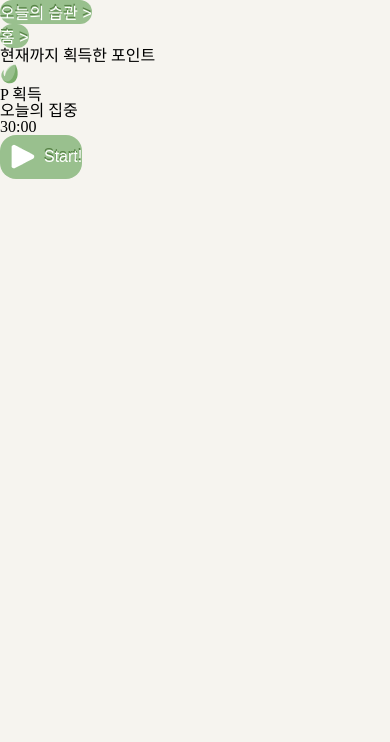
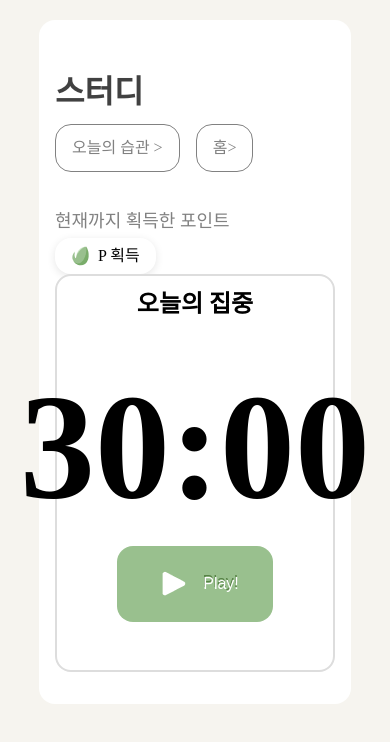
Before and after one commit to Let-s-Study/codit-first-team-mission, a React (Vite) app: page / in a window 390 px wide. Shown: the top 742 px of the page. Built offline with nearby package versions, Linux system fonts and the light colour scheme; a web font is replaced by a local one.

Commit message:
Feat: Complete FocusPage scss work
집중의 숲 scss 작업 완료.

```diff
--- a/src/App.jsx
+++ b/src/App.jsx
@@ -1,13 +1,15 @@
 import { BrowserRouter as Router, Routes, Route } from "react-router-dom";
 import "./styles/global.scss";
 import { Layout } from "./components/layout/Layout";
-import AttentionPage from "./page/attentionpage/attentionpage";
+import FocusPage from "./page/focuspage/focuspage";
 function App() {
   return (
     <Router>
       <Layout>
         <Routes>
-          <Route></Route>
+          <Route>
+            <FocusPage />
+          </Route>
         </Routes>
       </Layout>
     </Router>
--- a/src/main.jsx
+++ b/src/main.jsx
@@ -2,11 +2,14 @@ import { StrictMode } from "react";
 import { createRoot } from "react-dom/client";
 import "./styles/global.scss";
 import App from "./App.jsx";
-import AttentionPage from "./page/attentionpage/attentionpage.jsx";
+import FocusPage from "./page/focuspage/focuspage.jsx";
+import { BrowserRouter } from "react-router-dom";
 
 createRoot(document.getElementById("root")).render(
   <StrictMode>
-    {/*<App />*/}
-    <AttentionPage />
+    <BrowserRouter>
+      {/*<App />*/}
+      <FocusPage />
+    </BrowserRouter>
   </StrictMode>
 );
--- a/src/page/attentionpage/components/timerHeader.jsx
+++ /dev/null
@@ -1,34 +0,0 @@
-import PointIcon from "@/assets/ic_point.png";
-
-function TimerHeader() {
-  return (
-    <div className="wrapper">
-      <div className="studyBox">
-        <p>{/*api로 스터디 이름 가져오기*/}</p>
-        <button
-          type="button"
-          className="habbitButton"
-          onClick="location.href='../habit'"
-        >
-          {/* 링크추가*/}
-          <p> 오늘의 습관 {">"} </p>
-        </button>
-        <button
-          type="button"
-          className="homeButton"
-          onClick="location.href='../home'"
-        >
-          {" "}
-          {/* 링크추가*/}
-          <p> 홈 {">"} </p>
-        </button>
-      </div>
-      <div className="pointBox">
-        <p>현재까지 획득한 포인트</p>
-        <img src={PointIcon} /> <p>{/* api로 포인트 가져오기 */}P 획득 </p>
-      </div>
-    </div>
-  );
-}
-
-export default TimerHeader;
--- a/src/page/attentionpage/components/timer.jsx
+++ b/src/page/focuspage/components/timer.jsx
@@ -1,7 +1,9 @@
 import { useState, useEffect } from "react";
 import PauseIcon from "@/assets/btn_pause.png";
 import PlayIcon from "@/assets/ic_play.png";
+import StopIcon from "@/assets/ic_stop.png";
 import RestartIcon from "@/assets/btn_restart.png";
+import styles from "./timer.module.scss";
 
 function Timer() {
   const [initialTime, setInitialTime] = useState(30 * 60);
@@ -10,10 +12,11 @@ function Timer() {
   const [isEditing, setIsEditing] = useState(false);
   const [editValue, setEditValue] = useState(String(initialTime / 60));
   const [pauseToast, setPauseToast] = useState(false);
+  const [finishToast, setFinishToast] = useState(false);
 
   useEffect(() => {
     let interval = null;
-    if (isRunning && secondsLeft > 0) {
+    if (isRunning) {
       interval = setInterval(() => {
         setSecondsLeft((prev) => prev - 1);
       }, 1000);
@@ -40,11 +43,13 @@ function Timer() {
     }
   };
   const viewedTime = () => {
-    // 타이머 외형
-    const minutes = Math.floor(secondsLeft / 60);
-    const seconds = secondsLeft % 60;
+    // 타이머 시간 형식
+    const isMinus = secondsLeft < 0;
+    const absSeconds = Math.abs(secondsLeft);
+    const minutes = Math.floor(absSeconds / 60);
+    const seconds = absSeconds % 60;
     const viewedSeconds = seconds < 10 ? `0${seconds}` : seconds;
-    return `${minutes}:${viewedSeconds}`;
+    return `${isMinus ? "-" : ""} ${minutes}:${viewedSeconds}`;
   };
   const handleInputBlur = () => {
     // 영역에서 벗어나면 입력모드 취소
@@ -56,11 +61,17 @@ function Timer() {
     // 타이머 시작
     setIsRunning(true);
     setPauseToast(false);
+    setFinishToast(false);
   };
   const handlePause = () => {
     setIsRunning(false);
     setPauseToast(true);
     // 타이머 정지
+  };
+  const handleStop = () => {
+    setIsRunning(false);
+    setFinishToast(true);
+    setSecondsLeft(initialTime);
   };
   const handleReset = () => {
     setIsRunning(false);
@@ -68,14 +79,16 @@ function Timer() {
     setPauseToast(false);
     //타이머 초기화
   };
+  const calPoint = 3 + parseInt(initialTime / 10);
 
+  const isMinus = secondsLeft < 0;
   return (
-    <div className="wrapper">
-      <div className="attention">
-        <h3>오늘의 집중</h3>
+    <div className={styles.wrapper}>
+      <div className={styles.focus}>
+        <p className={styles.timerTitle}>오늘의 집중</p>
       </div>
-      <div className="timer">
-        <div className="stopWatch">
+      <div className={styles.timer}>
+        <div className={styles.stopWatch}>
           {isEditing ? (
             <input
               type="number"
@@ -84,43 +97,71 @@ function Timer() {
               onKeyDown={handleInputKeyDown}
               onBlur={handleInputBlur}
               autoFocus
-              className="timeInput"
+              className={styles.timeInput}
             />
           ) : (
-            <div onClick={handleDisplayClick} className="timeDisplay">
+            <div onClick={handleDisplayClick} className={styles.timeDisplay}>
               {viewedTime()}
             </div>
           )}
         </div>
-        <div className="buttonWrapper">
+        <div className={styles.buttonWrapper}>
           {isRunning ? ( // 정지시 버튼 안보이게
-            <button type="button" className="pauseButton" onClick={handlePause}>
-              <img src={PauseIcon} alt="Pause" />
+            <button
+              type="button"
+              className={styles.pauseButton}
+              onClick={handlePause}
+            >
+              <img src={PauseIcon} alt="일시정지" />
             </button>
           ) : (
-            <div className="blank"></div>
+            <div className={styles.blank}></div>
           )}
+
+          {isMinus ? ( // 시간 초과시
             <button
               type="button"
-            className="button"
+              className={styles.button}
+              onClick={handleStop}
+            >
+              <img src={StopIcon} alt="정지" />
+              <p>Stop!</p>
+            </button>
+          ) : (
+            <button
+              type="button"
+              className={styles.button}
               onClick={handleStart}
               disabled={isRunning}
             >
-            <img src={PlayIcon} />
-            <p>Start!</p>
+              <img src={PlayIcon} alt="시작" />
+              <p>Play!</p>
             </button>
+          )}
+
           {isRunning ? (
-            <button type="button" className="resetButton" onClick={handleReset}>
-              <img src={RestartIcon} alt="Restart" />
+            <button
+              type="button"
+              className={styles.resetButton}
+              onClick={handleReset}
+            >
+              <img src={RestartIcon} alt="초기화" />
             </button>
           ) : (
-            <div className="blank"></div>
+            <div className={styles.blank}></div>
           )}
         </div>
       </div>
-      <div className="toastMessage">
-        {pauseToast && <p>"🚨 집중이 중단되었습니다"</p>}
+      {pauseToast && (
+        <div className={styles.pauseMessage}>
+          <p>🚨 집중이 중단되었습니다</p>
         </div>
+      )}
+      {finishToast && (
+        <div className={styles.finishMessage}>
+          <p>🎉 {calPoint} 포인트를 획득했습니다!</p>
+        </div>
+      )}
     </div>
   );
 }
--- /dev/null
+++ b/src/page/focuspage/components/timer.module.scss
@@ -0,0 +1,125 @@
+@use "../../../styles/global.scss" as *;
+
+.wrapper {
+  width: 100%;
+  max-width: 1280px;
+  padding: 1rem;
+  display: flex;
+  flex-direction: column;
+  align-items: center;
+  gap: 1.5rem;
+  background-color: #fff;
+  justify-content: center;
+  flex-grow: 1;
+  border-radius: 1rem;
+  border: 0.125rem solid #dddddd;
+}
+
+.timerTitle {
+  font-family: Pretendard;
+  font-weight: 800;
+  font-style: ExtraBold;
+  font-size: 1.5rem;
+  line-height: 100%;
+  letter-spacing: 0%;
+  text-align: right;
+  vertical-align: middle;
+}
+
+.timer {
+  @include flexCenter;
+  flex-direction: column;
+  width: 100%;
+  max-width: 1280px;
+  padding: 2rem;
+  background-color: #fff;
+  border-radius: 0.5rem;
+  gap: 1.5rem;
+}
+
+.stopWatch {
+  .timeDisplay {
+    font-family: Pretendard;
+    font-weight: 800;
+    font-style: ExtraBold;
+    font-size: 9.375rem;
+    line-height: 100%;
+    letter-spacing: 0%;
+    text-align: center;
+    vertical-align: middle;
+  }
+}
+
+.timeInput {
+  font-family: Pretendard;
+  font-weight: 800;
+  font-style: ExtraBold;
+  font-size: 9.375rem;
+  width: 100%;
+  text-align: center;
+}
+
+.buttonWrapper {
+  @include flexCenter;
+  gap: 0.75rem;
+  width: 100%;
+}
+
+.button {
+  @include flexCenter;
+  gap: 0.5rem;
+  padding: 1rem 3rem;
+  &:disabled {
+    background-color: #818181;
+    color: #fff;
+    cursor: not-allowed;
+  }
+}
+
+.pauseButton,
+.resetButton {
+  background: none;
+  border: none;
+  padding: 0;
+  img {
+    height: 2.5rem;
+    width: 2.5rem;
+  }
+}
+
+.pauseMessage {
+  display: flex;
+  height: 2.9375rem;
+  width: 13.9375rem;
+  background-color: #fde0e9;
+  align-items: center;
+  border-radius: 1rem;
+  justify-content: center;
+  color: #f50e0e;
+  font-weight: 500;
+}
+.finishMessage {
+  display: flex;
+  height: 2.9375rem;
+  width: 13.9375rem;
+  background-color: #e1edde;
+  align-items: center;
+  border-radius: 1rem;
+  justify-content: center;
+  color: #578246;
+  font-weight: 500;
+}
+
+@media (max-width: 48rem) {
+  .timeInput,
+  .timeDisplay {
+    font-size: 5rem;
+  }
+}
+
+@media (min-width: 48rem) and (max-width: 64rem) {
+  .timeInput,
+  .timeDisplay {
+    font-size: 7.5rem;
+  }
+}
--- /dev/null
+++ b/src/page/focuspage/components/timerHeader.jsx
@@ -0,0 +1,34 @@
+import PointIcon from "@/assets/ic_point.png";
+import Style from "./timerHeader.module.scss";
+import { Link } from "react-router-dom";
+function TimerHeader() {
+  return (
+    <div className={Style.wrapper}>
+      <div className={Style.studyBox}>
+        <p className={Style.studyTitle}>
+          스터디{/*api로 스터디 이름 가져오기*/}
+        </p>
+        <div className={Style.linkButtons}>
+          <Link to="../habbit" className={Style.linkButton}>
+            {" "}
+            오늘의 습관 {">"}
+          </Link>
+
+          <Link to="../home" className={Style.linkButton}>
+            {" "}
+            홈{">"}
+          </Link>
+        </div>
+      </div>
+      <div className={Style.pointSection}>
+        <p className={Style.gainPoint}>현재까지 획득한 포인트</p>
+        <div className={Style.pointBox}>
+          <img src={PointIcon} alt="point" />{" "}
+          <p>{/* api로 포인트 가져오기 */}P 획득 </p>
+        </div>
+      </div>
+    </div>
+  );
+}
+
+export default TimerHeader;
--- /dev/null
+++ b/src/page/focuspage/components/timerHeader.module.scss
@@ -0,0 +1,74 @@
+@use "@/styles/global.scss" as *;
+* {
+  box-sizing: border-box;
+}
+
+.wrapper {
+  width: 100%;
+  max-width: 80rem;
+  display: flex;
+  flex-direction: column;
+  align-items: flex-start;
+  background-color: #fff;
+  gap: 1rem;
+}
+.studyBox {
+  width: 100%;
+  display: flex;
+  justify-content: space-between;
+  align-items: center;
+  margin: 24px auto;
+  .studyTitle {
+    font-size: 2rem;
+    font-weight: 800;
+    color: #414141;
+  }
+  .linkButtons {
+    display: flex;
+    gap: 1rem;
+    .linkButton {
+      padding: 1rem;
+      display: flex;
+      justify-content: center;
+      align-items: center;
+      height: 3rem;
+      border-radius: 1rem;
+      border: 0.0625rem solid #818181;
+      color: #818181;
+      font-weight: 500;
+      &:hover {
+        background-color: #818181;
+      }
+    }
+  }
+}
+.pointSection {
+  width: 100%;
+  display: flex;
+  flex-direction: column;
+  align-items: flex-start;
+  gap: 0.5rem;
+  .gainPoint {
+    color: #818181;
+    font-weight: 400;
+    font-size: 1.125rem;
+  }
+  .pointBox {
+    @include flexCenter;
+    gap: 0.5rem;
+    padding: 0.5rem 1rem;
+    border-radius: 1rem;
+    box-shadow: 0 0.125rem 0.5rem #0000001a;
+  }
+}
+
+@media (max-width: 48rem) {
+  .studyBox {
+    flex-direction: column;
+    align-items: flex-start;
+    gap: 1rem;
+  }
+  .pointSection {
+    align-items: flex-start;
+  }
+}
--- a/src/page/attentionpage/attentionpage.jsx
+++ b/src/page/focuspage/focuspage.jsx
@@ -1,15 +1,16 @@
 import React from "react";
 import TimerHeader from "./components/timerHeader";
+
 import Timer from "./components/timer";
-import "./attentionpage.scss";
+import Style from "./focuspage.module.scss";
 
-function AttentionPage() {
+function FocusPage() {
   return (
-    <div className="wrapper">
+    <div className={Style.wrapper}>
       <TimerHeader />
       <Timer />
     </div>
   );
 }
 
-export default AttentionPage;
+export default FocusPage;
--- /dev/null
+++ b/src/page/focuspage/focuspage.module.scss
@@ -0,0 +1,11 @@
+.wrapper {
+  display: flex;
+  flex-direction: column;
+  align-items: center;
+  padding: 2rem 1rem;
+  box-sizing: border-box;
+  background-color: #fff;
+  border-radius: 1rem;
+  max-width: 80%;
+  margin: 1.25rem auto;
+}
```
Also changed, not shown: src/assets/ic_stop.png (added), src/page/focuspage/habbit.jsx (added), src/page/focuspage/home.jsx (added). Lines whose indentation alone changed are shown as unchanged.
